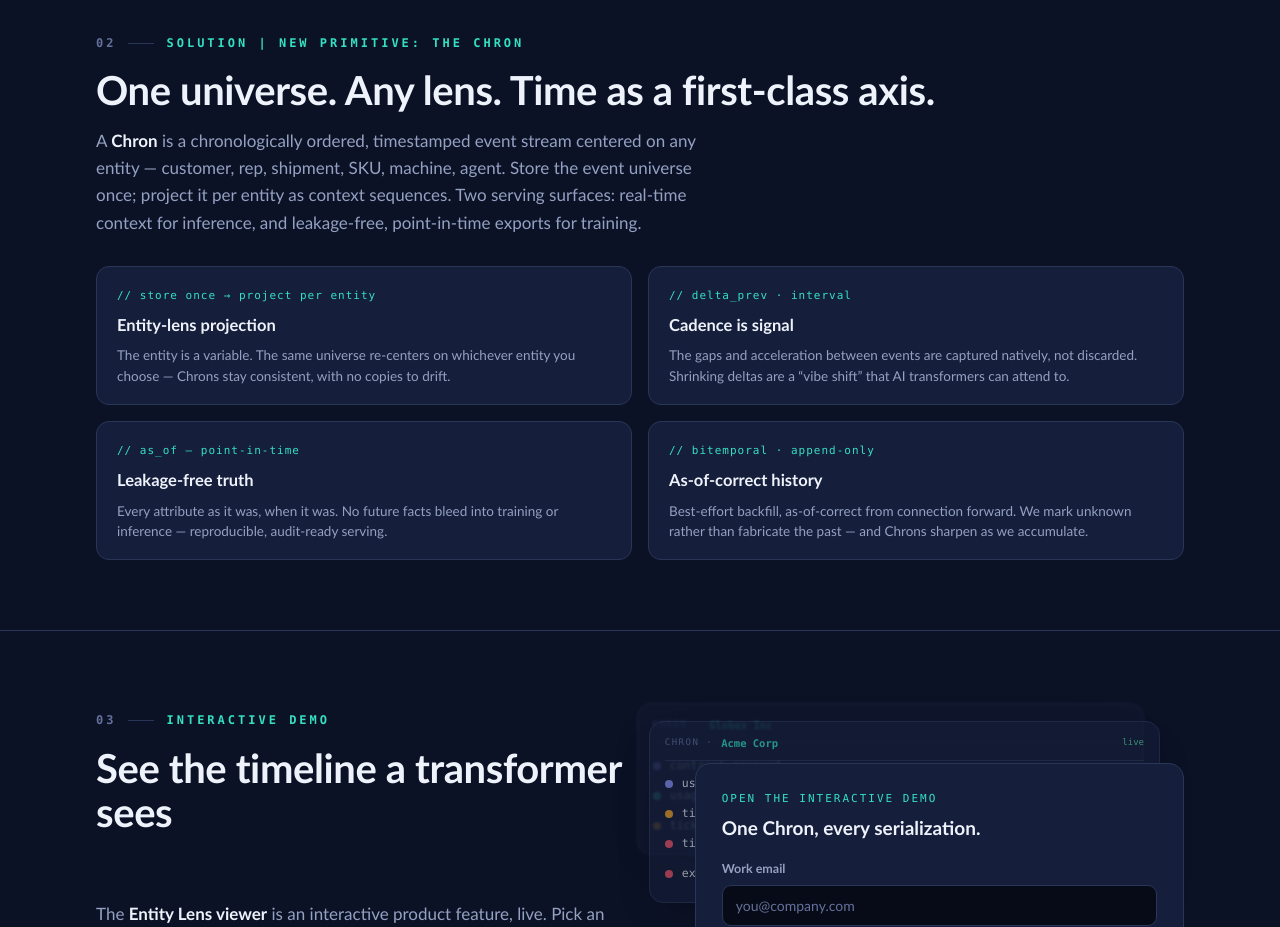
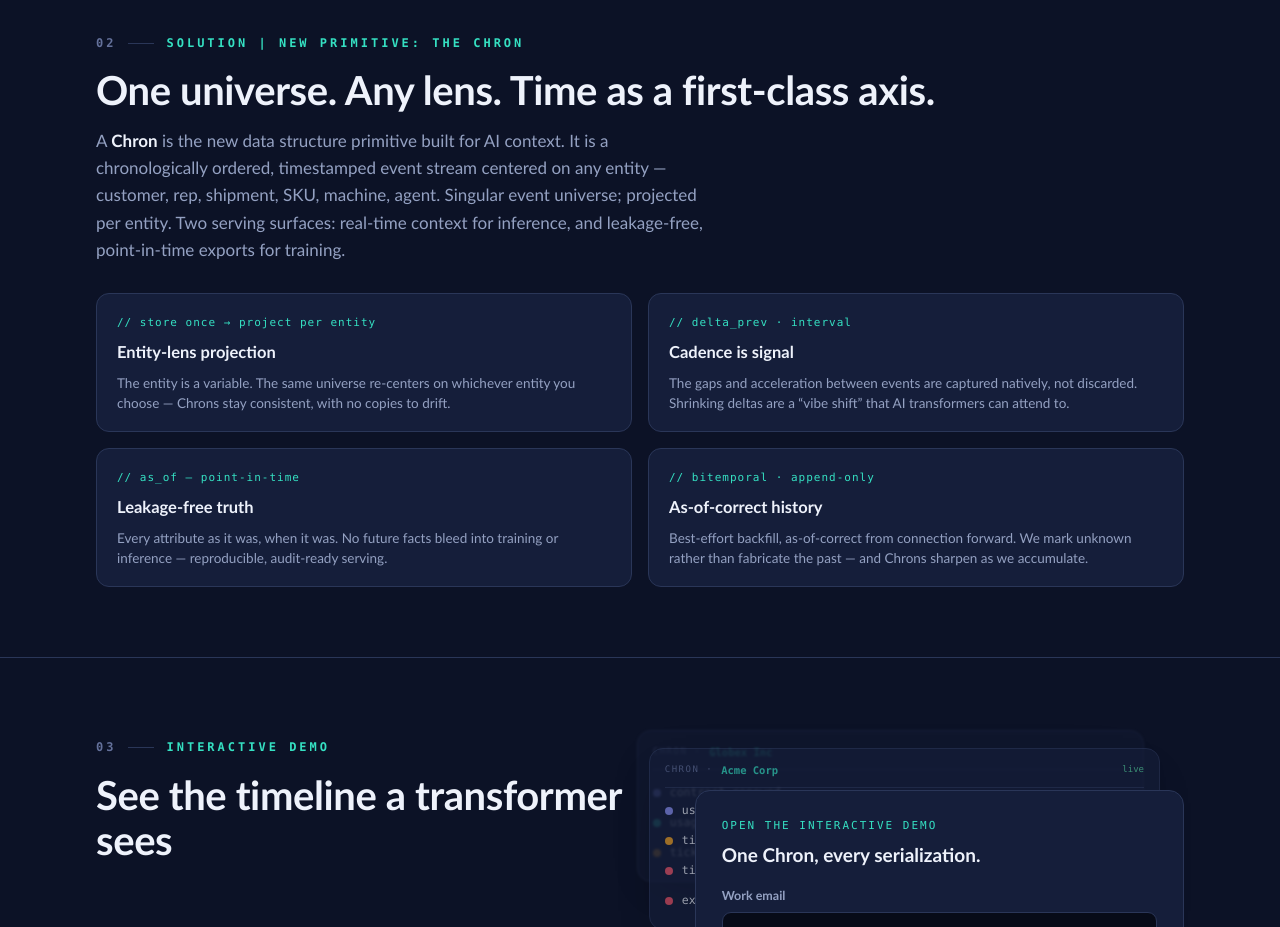
Before and after one commit to chrontext/chrontext-website, a plain HTML site: page index.html in a window 1280 px wide. Shown: the part 1220-2147 px from the top of the page. Drawn offline with Linux system fonts and the light colour scheme.

Commit message:
Update index.html
copy changes to 02 section

```diff
--- a/index.html
+++ b/index.html
@@ -405,7 +405,7 @@
   <div class="wrap reveal">
     <div class="eyebrow"><span class="seq">02</span>Solution | New primitive: The Chron</div>
     <h2 class="head">One universe. Any lens. Time as a first-class axis.</h2>
-    <p class="lead">A <b>Chron</b> is a chronologically ordered, timestamped event stream centered on any entity — customer, rep, shipment, SKU, machine, agent. Store the event universe once; project it per entity as context sequences. Two serving surfaces: real-time context for inference, and leakage-free, point-in-time exports for training.</p>
+    <p class="lead">A <b>Chron</b> is the new data structure primitive built for AI context. It is a chronologically ordered, timestamped event stream centered on any entity — customer, rep, shipment, SKU, machine, agent. Singular event universe; projected per entity. Two serving surfaces: real-time context for inference, and leakage-free, point-in-time exports for training.</p>
     <div class="cards">
       <div class="card">
         <div class="ci">// store once → project per entity</div>
```
